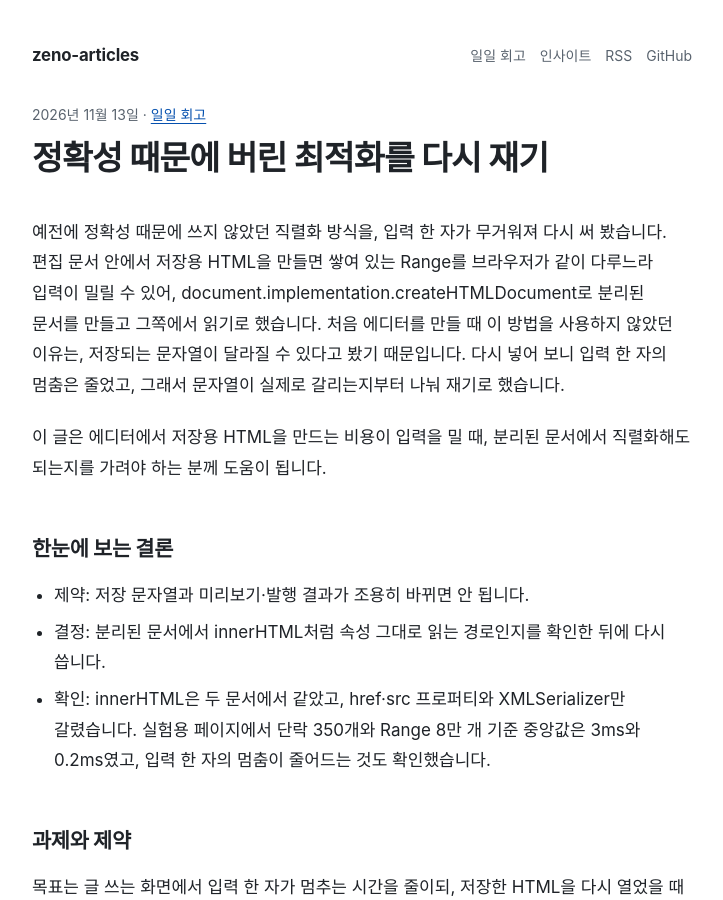
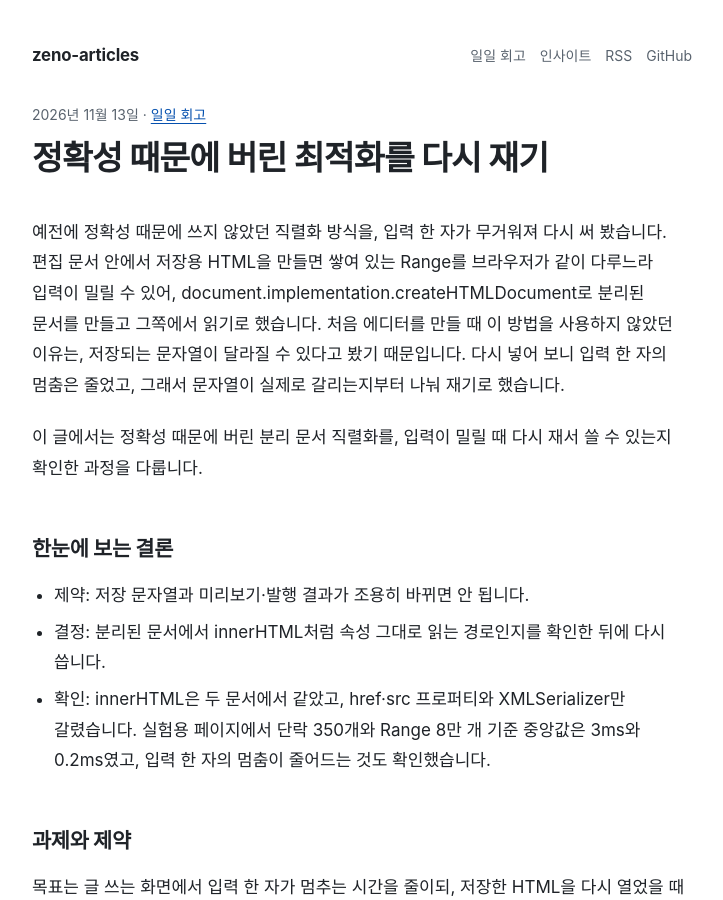
Before and after one commit to zeno0505/dev-articles, a Jekyll site: the page built from _posts/2026-11-13-remeasure-discarded-optimization.md, in a window 1280 px wide and 900 px high. Shown: the whole window, without its empty margins (278-1001 px from the left). Built offline with Jekyll 4.4.1, drawn with Linux system fonts in a browser that asks for light colours; some web fonts are replaced.

Commit message:
검수 P0 규칙에 걸린 표현 수정: 2026-11-13-remeasure-discarded-optimization.md

```diff
--- a/_posts/2026-11-13-remeasure-discarded-optimization.md
+++ b/_posts/2026-11-13-remeasure-discarded-optimization.md
@@ -7,7 +7,7 @@ description: "정확성 때문에 버린 분리 문서 직렬화를 다시 넣
 
 예전에 정확성 때문에 쓰지 않았던 직렬화 방식을, 입력 한 자가 무거워져 다시 써 봤습니다. 편집 문서 안에서 저장용 HTML을 만들면 쌓여 있는 Range를 브라우저가 같이 다루느라 입력이 밀릴 수 있어, document.implementation.createHTMLDocument로 분리된 문서를 만들고 그쪽에서 읽기로 했습니다. 처음 에디터를 만들 때 이 방법을 사용하지 않았던 이유는, 저장되는 문자열이 달라질 수 있다고 봤기 때문입니다. 다시 넣어 보니 입력 한 자의 멈춤은 줄었고, 그래서 문자열이 실제로 갈리는지부터 나눠 재기로 했습니다.
 
-이 글은 에디터에서 저장용 HTML을 만드는 비용이 입력을 밀 때, 분리된 문서에서 직렬화해도 되는지를 가려야 하는 분께 도움이 됩니다.
+이 글에서는 정확성 때문에 버린 분리 문서 직렬화를, 입력이 밀릴 때 다시 재서 쓸 수 있는지 확인한 과정을 다룹니다.
 
 ## 한눈에 보는 결론
 
```
